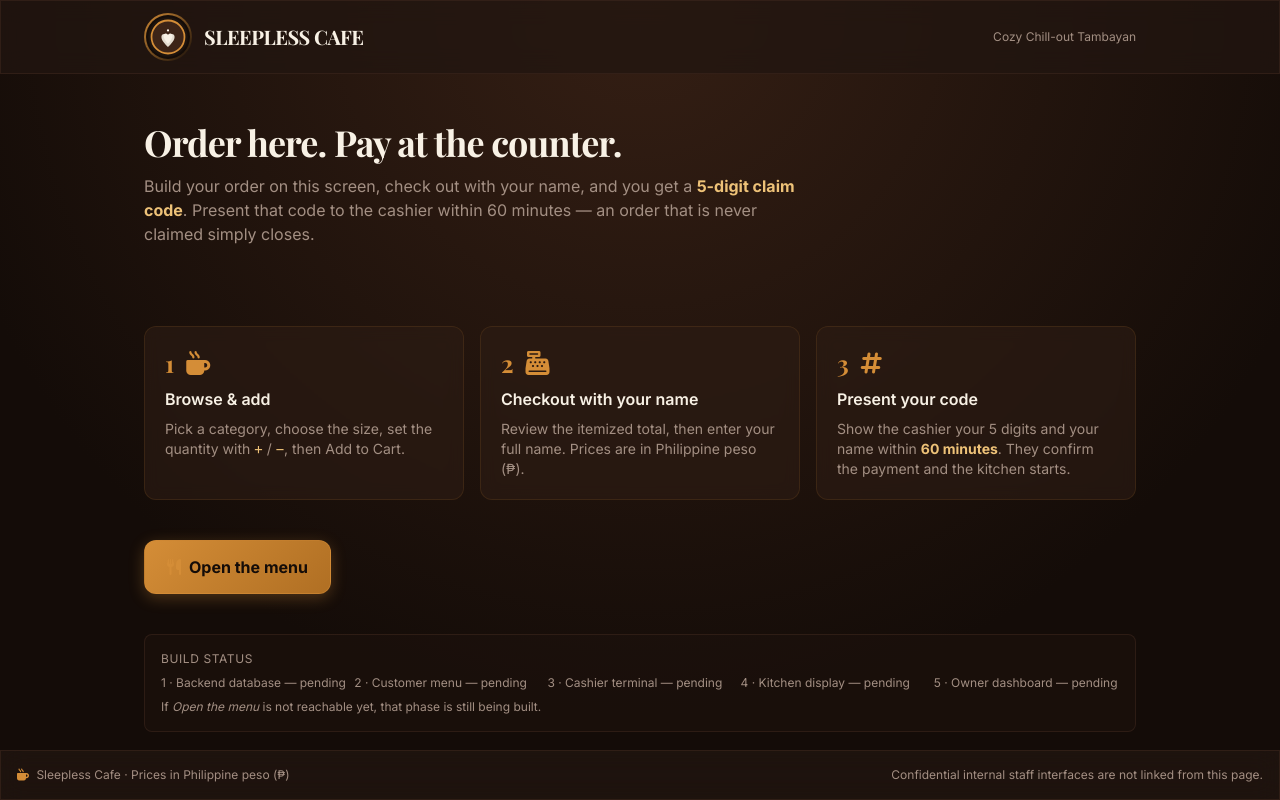
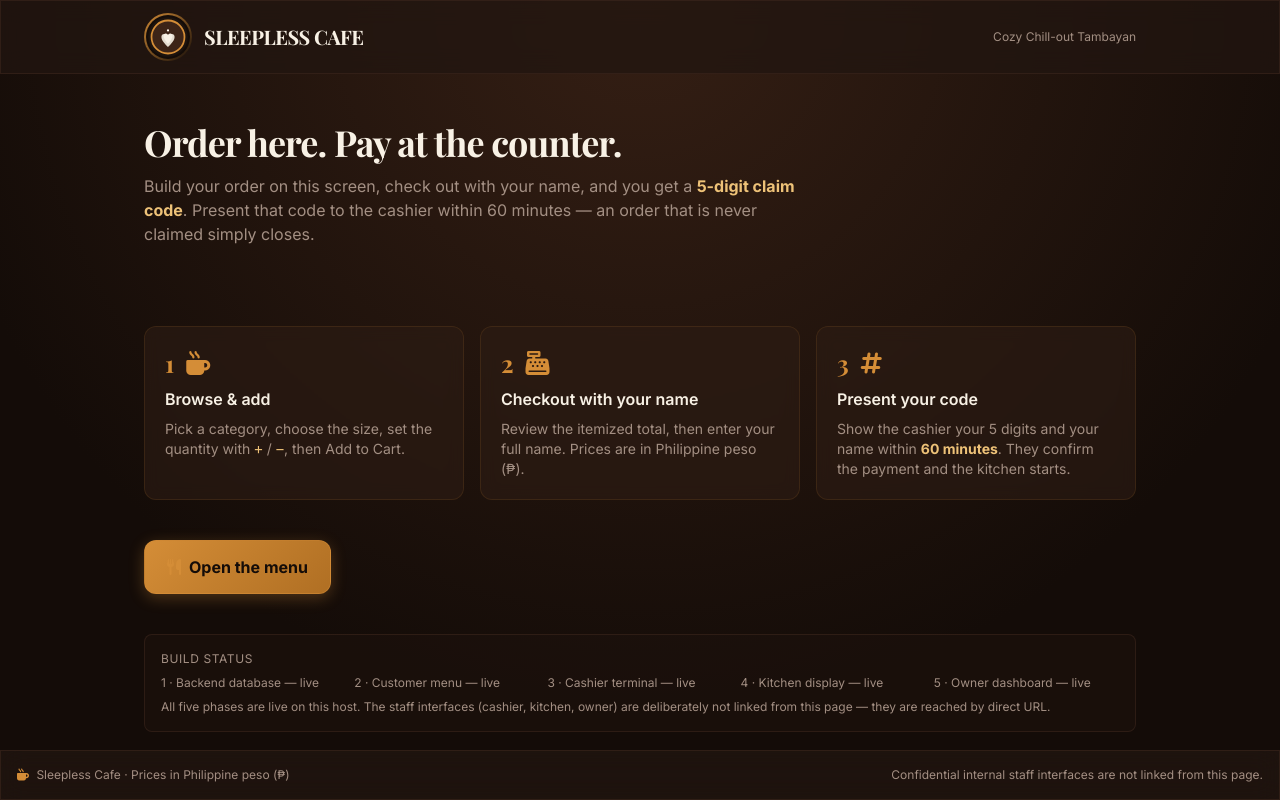
Before and after one commit to savage13317/sleepless-cafe-pos, a plain HTML site: page index.html in a window 1280 px wide. Drawn offline with nearby package versions, Linux system fonts and the light colour scheme.

Commit message:
fix(phase-7): make GitHub Pages usable for a first-time visitor
Gate A audit on the public URL found three defects that made the deployed
site wrong or unusable for a visitor with no query params and empty
localStorage:

1. assets/config.js committed default was https://REPLACE_ME.supabase.co
   with an empty sbKey. A fresh visit to menu.html issued two requests to
   that host (net::ERR_NAME_NOT_RESOLVED) and the app answered with the
   NETWORK copy ("We can't reach the cafe right now. Check your
   connection and try again.") - misleading, since the visitor's
   connection is fine. Reproduced live: two DNS failures, zero items
   rendered. Fixed by committing the real project URL and the publishable
   (client) key as defaults. Publishable keys are public by design; the
   service-role key is still nowhere in the repo, and the priority order
   (window.SL_CONFIG -> localStorage -> committed default) is unchanged.
2. No page declared an icon, so every page load requested /favicon.ico
   and GitHub Pages answered 404 - a dead request on every visit. Added
   assets/favicon.svg (self-contained; the three hexes mirror
   --brand-dark/--brand-accent/--brand-cream in assets/tokens.css, which
   a standalone favicon cannot read) and an identical rel=icon link on
   all five pages.
3. The build-status strip in index.html still said "pending" on all five
   phases on a finished public site. Now "live" x5 with an honest note
   about the staff pages being reached by direct URL.

Verified locally with localStorage cleared: menu.html renders the full
12-item catalogue (Coffee 4 / Non-Coffee 3 / Pastries 3 / Desserts 2)
with no query params, and assets/favicon.svg serves 200.

```diff
--- a/index.html
+++ b/index.html
@@ -22,6 +22,10 @@
          :root custom properties out of the resolved stylesheet. -->
     <link rel="stylesheet" href="assets/tokens.css">
     <link rel="stylesheet" href="assets/app.css">
+
+    <!-- Favicon: with no icon declared, every page load requests /favicon.ico and
+         GitHub Pages answers 404 — a dead request on every visit. SVG only, self-contained. -->
+    <link rel="icon" href="assets/favicon.svg" type="image/svg+xml">
 
     <!-- Tailwind palette is READ from assets/tokens.css, never re-declared here.
          Gate A: tokens.css is the single source of truth for brand colors, so
@@ -168,14 +172,15 @@
         <section class="mt-10 py-4 px-4 rounded-lg border border-brand-border/60 bg-brand-card/40">
             <p class="text-brand-muted text-xs uppercase tracking-wider mb-2">Build status</p>
             <div class="grid grid-cols-1 sm:grid-cols-5 gap-2">
-                <span class="text-brand-muted text-xs block">1 · Backend database — pending</span>
-                <span class="text-brand-muted text-xs block">2 · Customer menu — pending</span>
-                <span class="text-brand-muted text-xs block">3 · Cashier terminal — pending</span>
-                <span class="text-brand-muted text-xs block">4 · Kitchen display — pending</span>
-                <span class="text-brand-muted text-xs block">5 · Owner dashboard — pending</span>
+                <span class="text-brand-muted text-xs block">1 · Backend database — live</span>
+                <span class="text-brand-muted text-xs block">2 · Customer menu — live</span>
+                <span class="text-brand-muted text-xs block">3 · Cashier terminal — live</span>
+                <span class="text-brand-muted text-xs block">4 · Kitchen display — live</span>
+                <span class="text-brand-muted text-xs block">5 · Owner dashboard — live</span>
             </div>
             <p class="text-brand-muted text-xs mt-2">
-                If <em>Open the menu</em> is not reachable yet, that phase is still being built.
+                All five phases are live on this host. The staff interfaces (cashier, kitchen,
+                owner) are deliberately not linked from this page — they are reached by direct URL.
             </p>
         </section>
     </main>
```
Also changed, not shown: assets/config.js (+16 -10 lines), cashier.html (+4 -0 lines), kitchen.html (+4 -0 lines), menu.html (+4 -0 lines), owner.html (+4 -0 lines), assets/favicon.svg (added).
